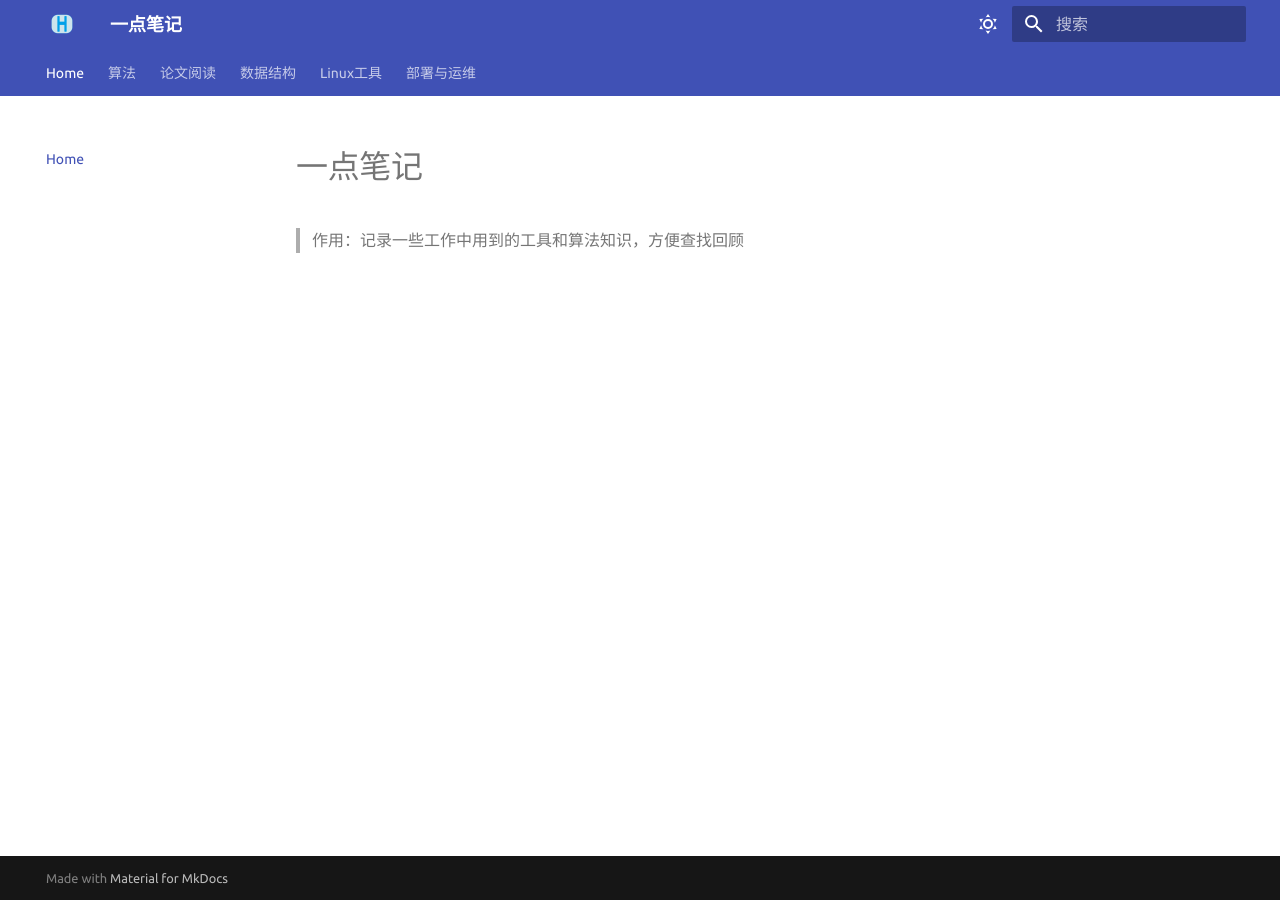
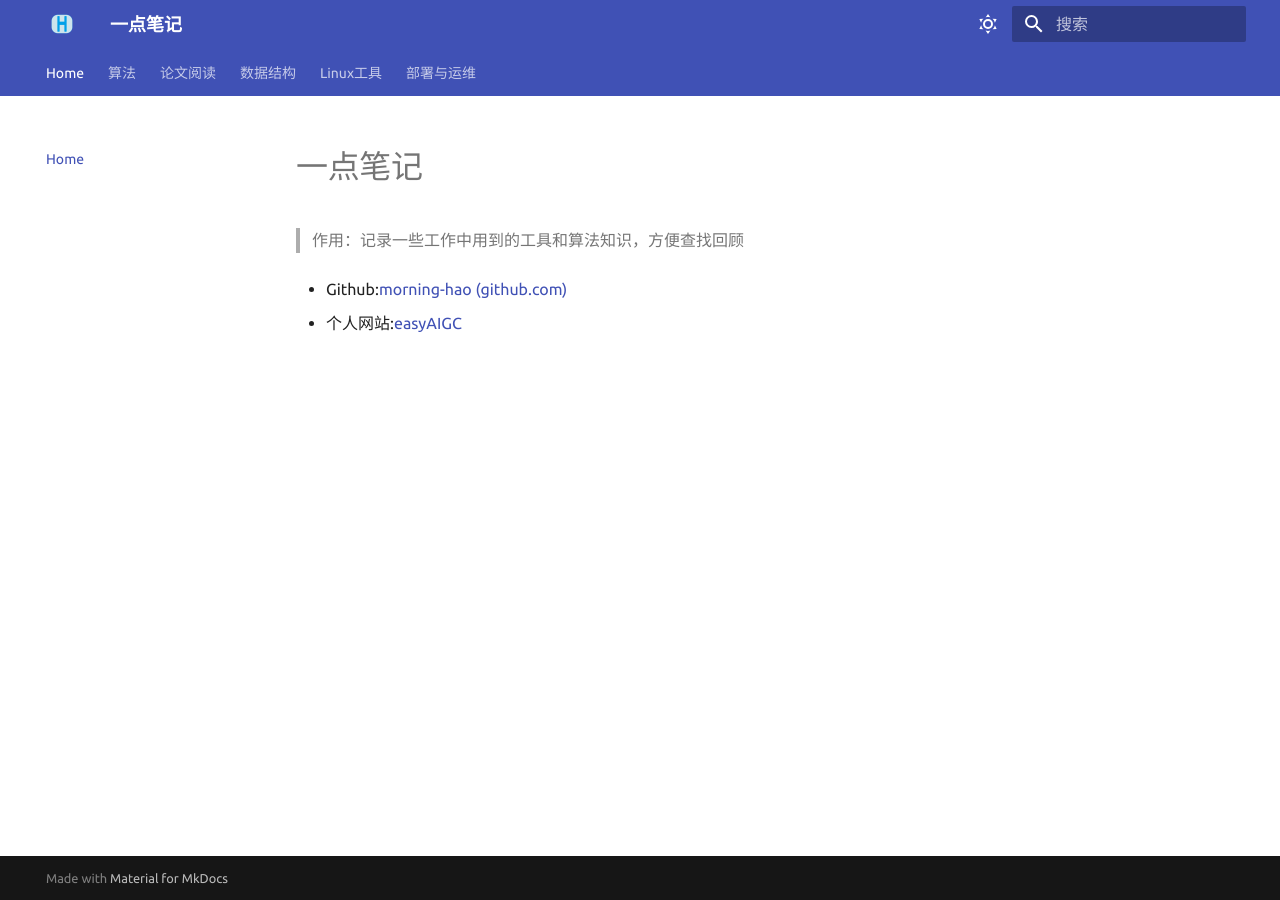
Before and after one commit to morning-hao/github-page, an MkDocs documentation site: the page built from docs/index.md, in a window 1280 px wide. Built offline with MkDocs 1.6.1 and Material for MkDocs 9.7.7, drawn with Linux system fonts in a browser that asks for light colours.

Commit message:
添加关联

```diff
--- a/docs/index.md
+++ b/docs/index.md
@@ -1,3 +1,9 @@
 # 一点笔记
 
 >作用：记录一些工作中用到的工具和算法知识，方便查找回顾
+
+
+
+- Github:[morning-hao (github.com)](https://github.com/morning-hao)
+
+- 个人网站:[easyAIGC](https://www.easyaigc.tech/)
```
